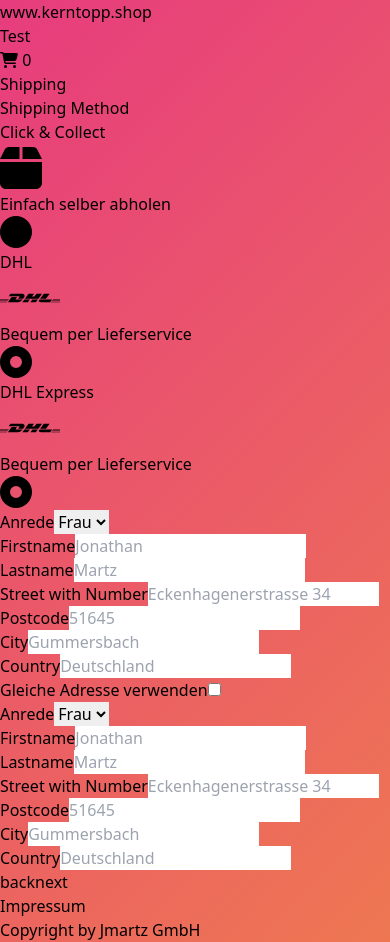
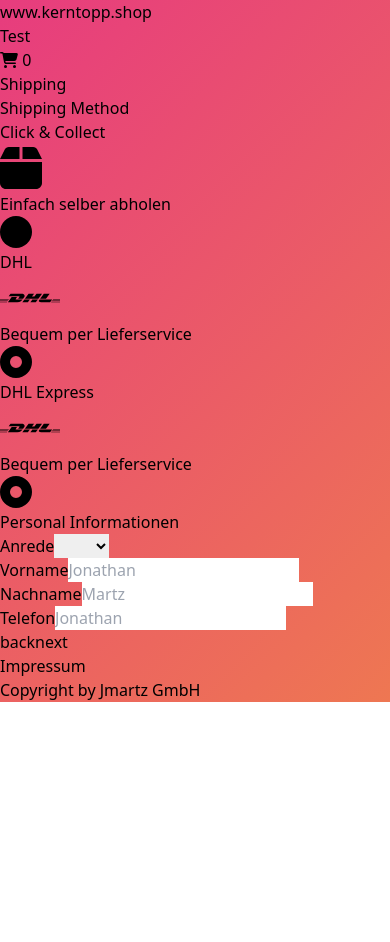
Before and after one commit to jmartz-gmbh/vite-kerntopp-shop, a Vue app in the folder app/: page /checkout/shipping in a window 390 px wide. After the commit the page ends 844 px from the top, so only its background shows below. Built offline with nearby package versions, Linux system fonts and the light colour scheme; sample sign-in values are in the browser's storage.

Commit message:
fix shippingmehtod bug, add phone number to personal information

```diff
--- a/app/src/components/personal/information.vue
+++ b/app/src/components/personal/information.vue
@@ -10,7 +10,7 @@
         </select>
       </div>
       <div class="form-group w-full px-2 py-2">
-        <label class="mr-2">Firstname</label>
+        <label class="mr-2">Vorname</label>
         <input
           type="text"
           placeholder="Jonathan"
@@ -19,11 +19,20 @@
         />
       </div>
       <div class="form-group w-full px-2 py-2">
-        <label>Lastname</label>
+        <label>Nachname</label>
         <input
           type="text"
           placeholder="Martz"
           v-model="form.lastname"
+          class="px-2 py-2 bg-gray-400"
+        />
+      </div>
+      <div class="form-group w-full px-2 py-2">
+        <label class="mr-2">Telefon</label>
+        <input
+          type="text"
+          placeholder="Jonathan"
+          v-model="form.phone"
           class="px-2 py-2 bg-gray-400"
         />
       </div>
@@ -40,6 +49,7 @@
         surename: "",
         firstname: "",
         lastname: "",
+        phone: "",
       },
     };
   },
--- a/app/src/pages/checkout/shipping.vue
+++ b/app/src/pages/checkout/shipping.vue
@@ -49,6 +49,10 @@
     ) {
       this.$router.push("/checkout/account");
     }
+    this.$store.commit("checkout-change-shipping-method", {
+      that: this,
+      method: "clickAndCollect",
+    });
   },
   components: {
     "shipping-address": ShippingAddress,
--- a/app/src/store/checkout.js
+++ b/app/src/store/checkout.js
@@ -9,7 +9,7 @@
       country: "",
       city: "",
     },
-    shippingMethod: "clickAndCollect",
+    shippingMethod: "",
     shippingAndBillingSame: false,
     billing: {
       surename: "woman",
```
